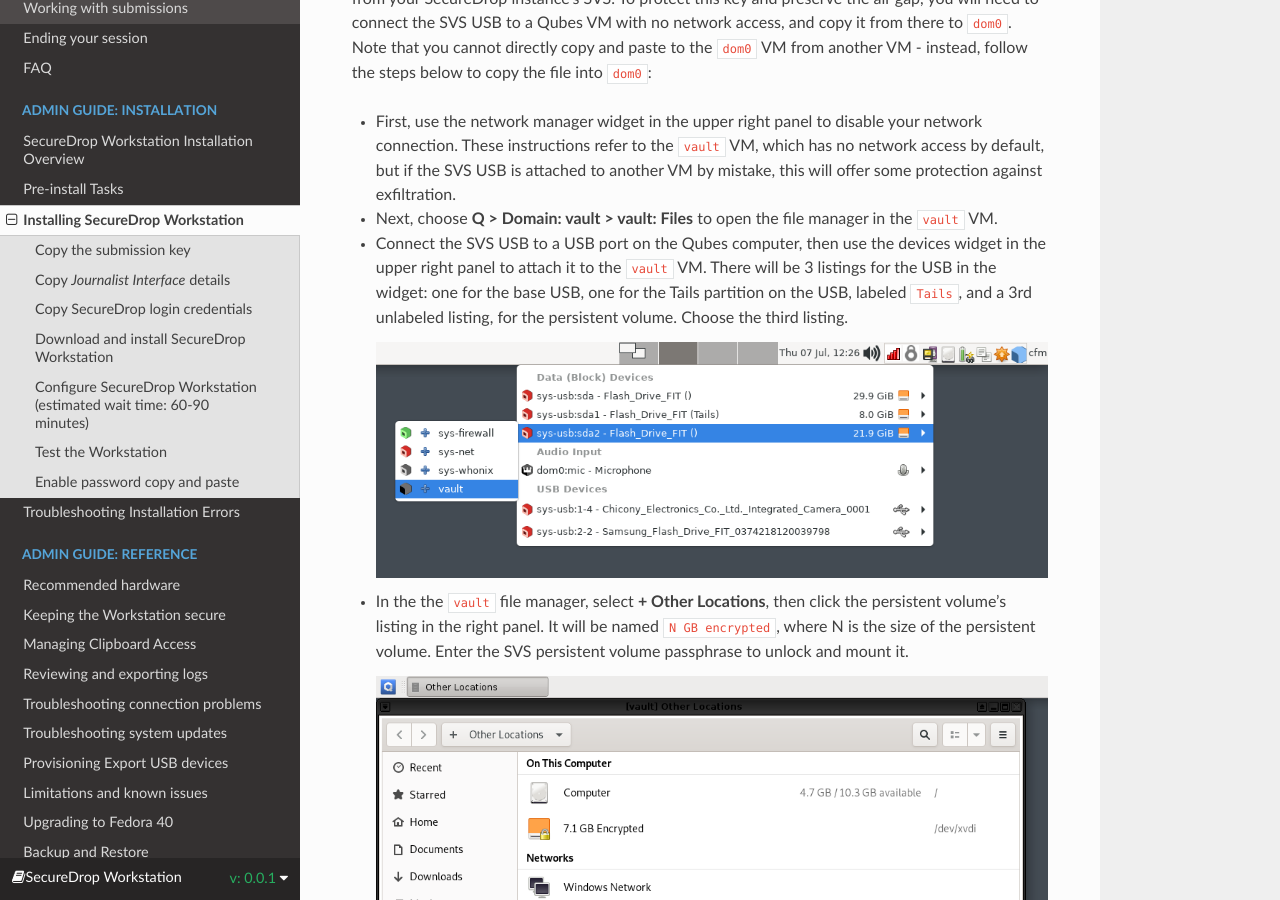
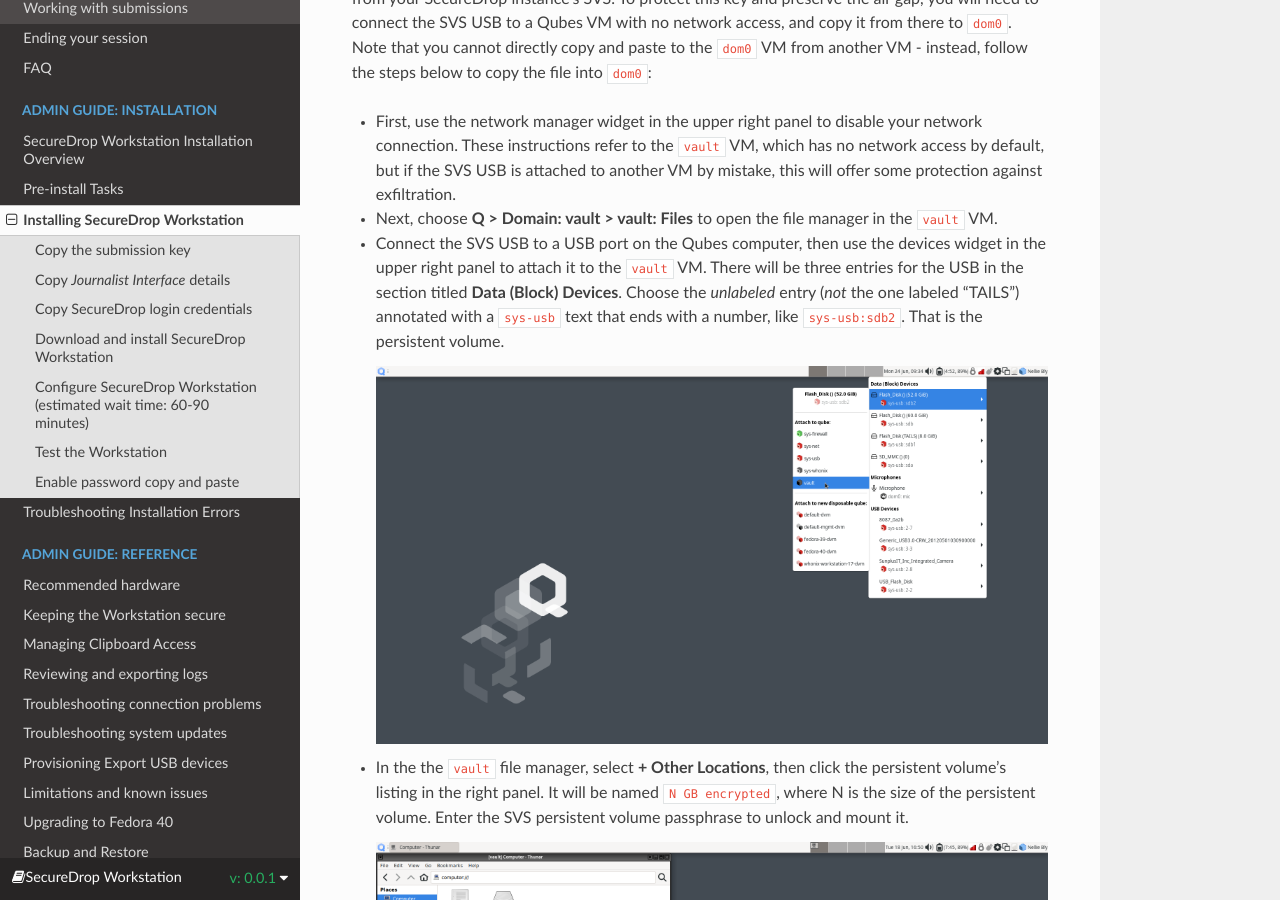
Before and after one commit to freedomofpress/securedrop-workstation-docs, a Sphinx documentation site: the page built from docs/admin/install/install.rst, in a window 1280 px wide and 900 px high, scrolled down 378 px. Built offline with Sphinx 7.4.7 and the Read the Docs theme 2.0.0, drawn with Linux system fonts in a browser that asks for light colours.

Commit message:
Update select screenshots for 4.2

```diff
--- a/docs/admin/install/install.rst
+++ b/docs/admin/install/install.rst
@@ -11,7 +11,7 @@
 
 - Next, choose **Q > Domain: vault > vault: Files** to open the file manager in the ``vault`` VM.
 
-- Connect the SVS USB to a USB port on the Qubes computer, then use the devices widget in the upper right panel to attach it to the ``vault`` VM. There will be 3 listings for the USB in the widget: one for the base USB, one for the Tails partition on the USB, labeled ``Tails``, and a 3rd unlabeled listing, for the persistent volume. Choose the third listing.
+- Connect the SVS USB to a USB port on the Qubes computer, then use the devices widget in the upper right panel to attach it to the ``vault`` VM. There will be three entries for the USB in the section titled **Data (Block) Devices**. Choose the *unlabeled* entry (*not* the one labeled "TAILS") annotated with a ``sys-usb`` text that ends with a number, like ``sys-usb:sdb2``. That is the persistent volume.
 
   |Attach TailsData|
 
```
Also changed, not shown: docs/admin/install/images/attach_usb.png, docs/admin/install/images/unlock_tails_usb.png, docs/images/screenshot_apply_updates.png, docs/images/screenshot_desktop-shortcut.png, docs/images/screenshot_update_prompt.png.
